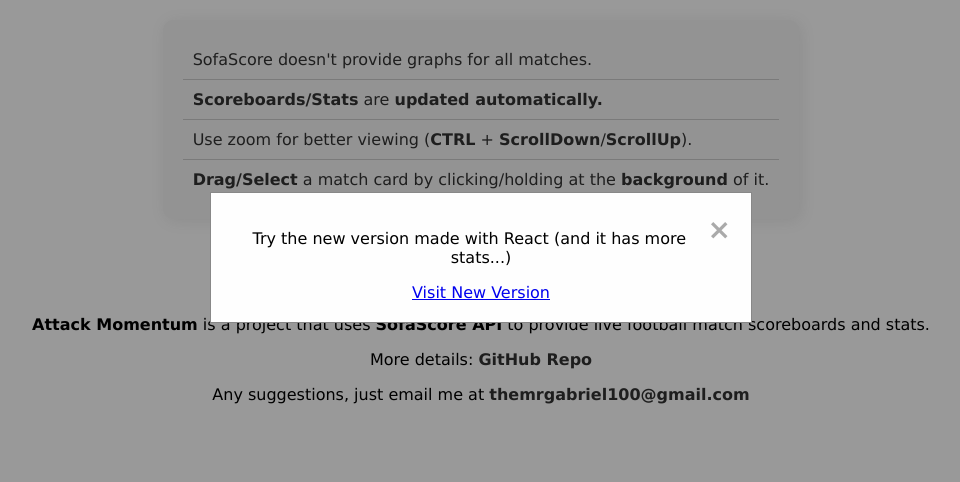
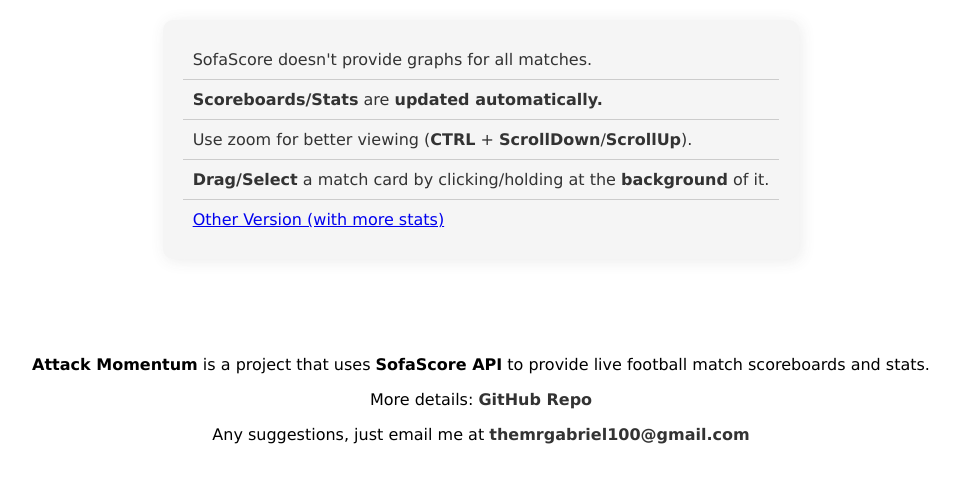
Before and after one commit to GabrielVelasco/BET-Attack-Momentum, a website with bundled scripts: page index.html in a window 1280 px wide. Shown: the whole page, without its empty margins (159-1119 px from the left). Built offline with nearby package versions, Linux system fonts and the light colour scheme; no server answers.

Commit message:
Remove modal msg

```diff
--- a/index.html
+++ b/index.html
@@ -26,20 +26,13 @@
 </head>
 
 <body>
-    <div id="newVersionModal" class="modal">
-        <div class="modal-content">
-            <span class="close-modal">&times;</span>
-            <p>Try the new version made with React (and it has more stats...)</p>
-            <a href="https://gabrielvelasco.github.io/Attack-Momentum-React/" target="_blank">Visit New Version</a>
-        </div>
-    </div>
-
     <header class="obs">
         <ul>
             <li>SofaScore doesn't provide graphs for all matches.</li>
             <li><b>Scoreboards/Stats</b> are <b>updated automatically.</b></li>
             <li>Use zoom for better viewing (<b>CTRL</b> + <b>ScrollDown</b>/<b>ScrollUp</b>).</li>
             <li><b>Drag/Select</b> a match card by clicking/holding at the <b>background</b> of it.</li>
+            <li><a href="https://gabrielvelasco.github.io/Attack-Momentum-React/" target="_blank">Other Version (with more stats)</a></li>
         </ul>
     </header>
 
--- a/scripts/app.js
+++ b/scripts/app.js
@@ -287,8 +287,6 @@
 
 async function main(){
     try{
-        showNewVersionModal();
-
         // do request, build array of matches, for each match extract match id and build iframe..
         await updateLiveMatchesList();
         createMatchCards();
```
